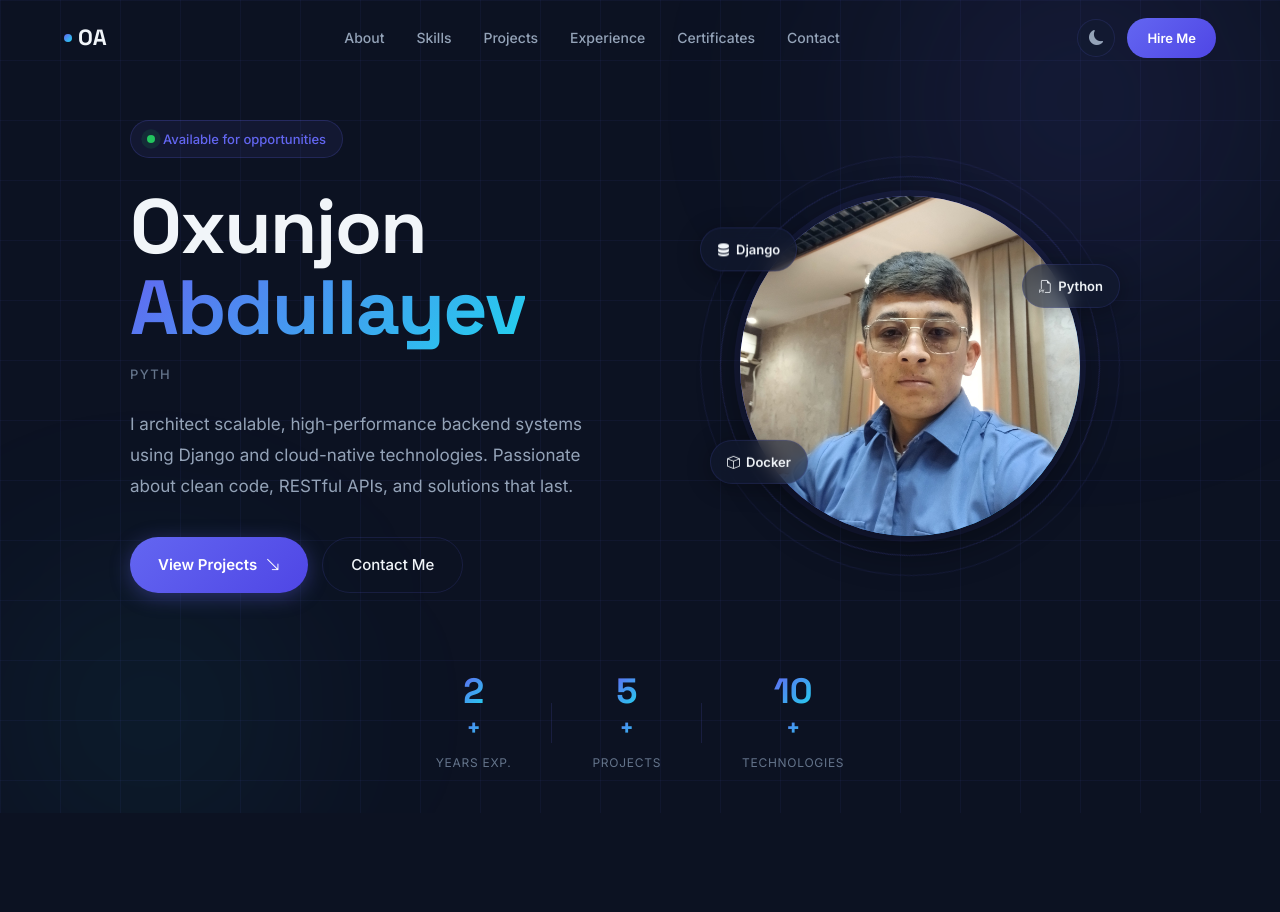
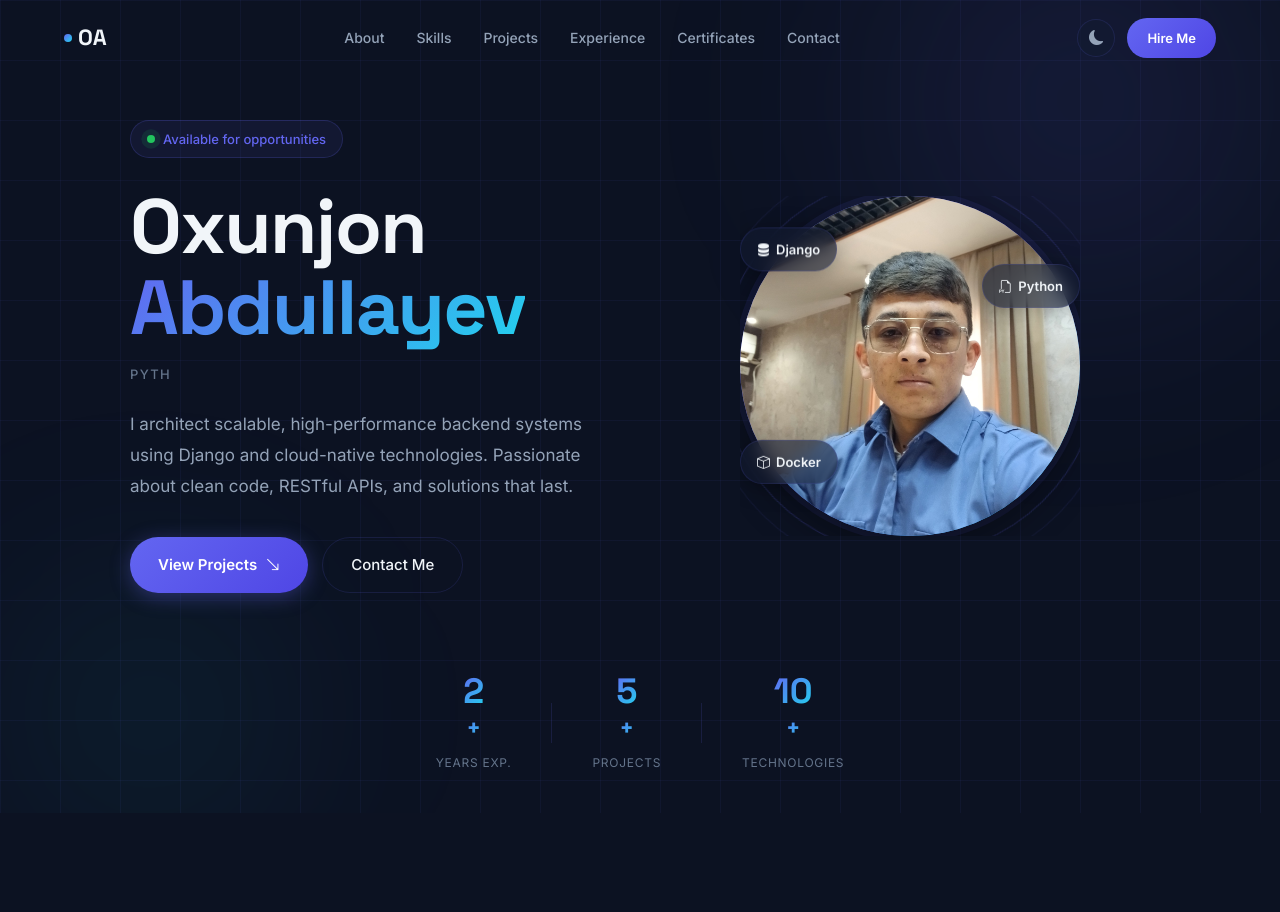
Before and after one commit to oxunjonabdulla/portfolio, a Django app: page / in a window 1280 px wide. Shown: the top 912 px of the page. Run offline with Django 4.2, Linux system fonts and the light colour scheme; data that the repository does not hold is empty.

Commit message:
some bugs are fixed

```diff
--- a/portfolio/static/portfolio/css/style.css
+++ b/portfolio/static/portfolio/css/style.css
@@ -60,16 +60,43 @@ a{text-decoration:none;transition:var(--transition)}
 
 /* === HERO AVATAR === */
 .hero-visual{display:flex;justify-content:center}
-.hero-avatar-wrap{position:relative;width:340px;height:340px}
+
+.hero-avatar-wrap{
+  position:relative;
+  width:340px;
+  height:340px;
+  overflow:hidden;
+}
+
 .avatar-ring{position:absolute;inset:-20px;border-radius:50%;border:1.5px solid rgba(99,102,241,.2);animation:spin 20s linear infinite}
 .ring-outer{inset:-40px;border-color:rgba(99,102,241,.1);animation-direction:reverse;animation-duration:30s}
 @keyframes spin{to{transform:rotate(360deg)}}
 .hero-avatar{width:100%;height:100%;border-radius:50%;overflow:hidden;background:linear-gradient(135deg,var(--accent-light),var(--accent),var(--cyan));box-shadow:var(--shadow-lg),0 0 0 6px rgba(99,102,241,.1)}
 .hero-avatar img{width:100%;height:100%;object-fit:cover}
 .float-tag{position:absolute;display:flex;align-items:center;gap:6px;font-size:13px;font-weight:600;padding:10px 16px;border-radius:50px;background:var(--bg-card);backdrop-filter:blur(10px);box-shadow:var(--shadow);border:1px solid var(--border);color:var(--text-1);animation:float 3s ease-in-out infinite;white-space:nowrap}
-.tag-1{top:10%;left:-40px;animation-delay:0s}
-.tag-2{bottom:15%;left:-30px;animation-delay:1s}
-.tag-3{top:20%;right:-40px;animation-delay:.5s}
+
+
+.tag-1{
+  top:10%;
+  left:0;
+  transform:translateX(-30%);
+  animation-delay:0s;
+}
+
+.tag-2{
+  bottom:15%;
+  left:0;
+  transform:translateX(-20%);
+  animation-delay:1s;
+}
+
+.tag-3{
+  top:20%;
+  right:0;
+  transform:translateX(30%);
+  animation-delay:.5s;
+}
+
 @keyframes float{0%,100%{transform:translateY(0)}50%{transform:translateY(-8px)}}
 
 /* === HERO STATS === */
```
